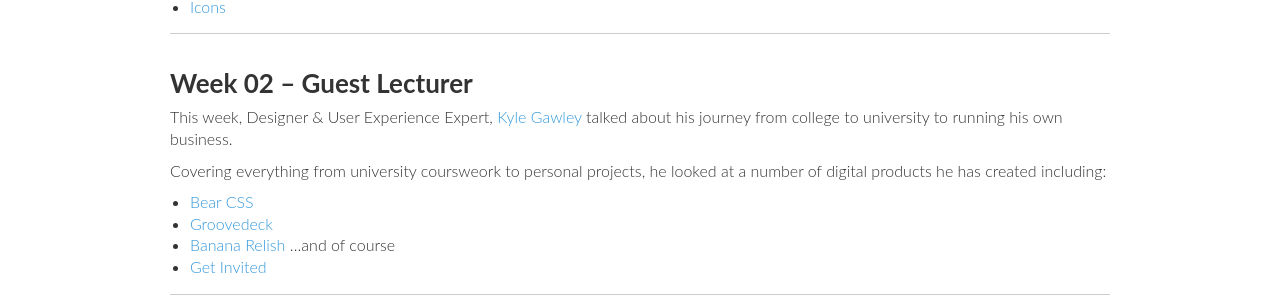
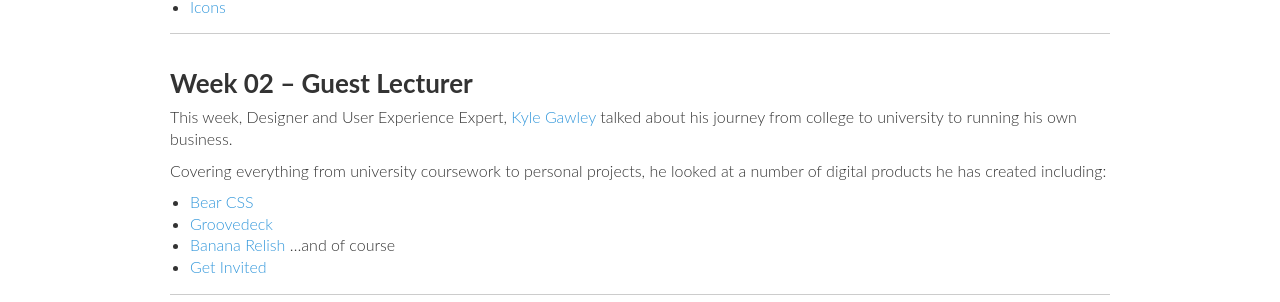
Before and after one commit to ixdbelfast/ixdbelfast.github.io, a Jekyll site: the page built from modules/IXD304/IXD304.md, in a window 1280 px wide and 900 px high, scrolled down 2601 px. Shown: the part 153-455 px from the top of the window. Built offline with Jekyll 4.4.1, drawn with Linux system fonts in a browser that asks for light colours; our own code applies the rules of GitHub Pages for plain Markdown files.

Commit message:
Fixed type - story of my life!

```diff
--- a/modules/IXD304/IXD304.md
+++ b/modules/IXD304/IXD304.md
@@ -104,9 +104,9 @@
 
 Week 02 – Guest Lecturer
 ------------------------
-This week, Designer & User Experience Expert, [Kyle Gawley](http://kylegawley.co.uk/) talked about his journey from college to university to running his own business.
+This week, Designer and User Experience Expert, [Kyle Gawley](http://kylegawley.co.uk/) talked about his journey from college to university to running his own business.
 
-Covering everything from university coursweork to personal projects, he looked at a number of digital products he has created including:
+Covering everything from university coursework to personal projects, he looked at a number of digital products he has created including:
 - [Bear CSS](http://bearcss.com/)
 - [Groovedeck](http://groovedeck.it/)
 - [Banana Relish](http://bananarelish.com/)
```
